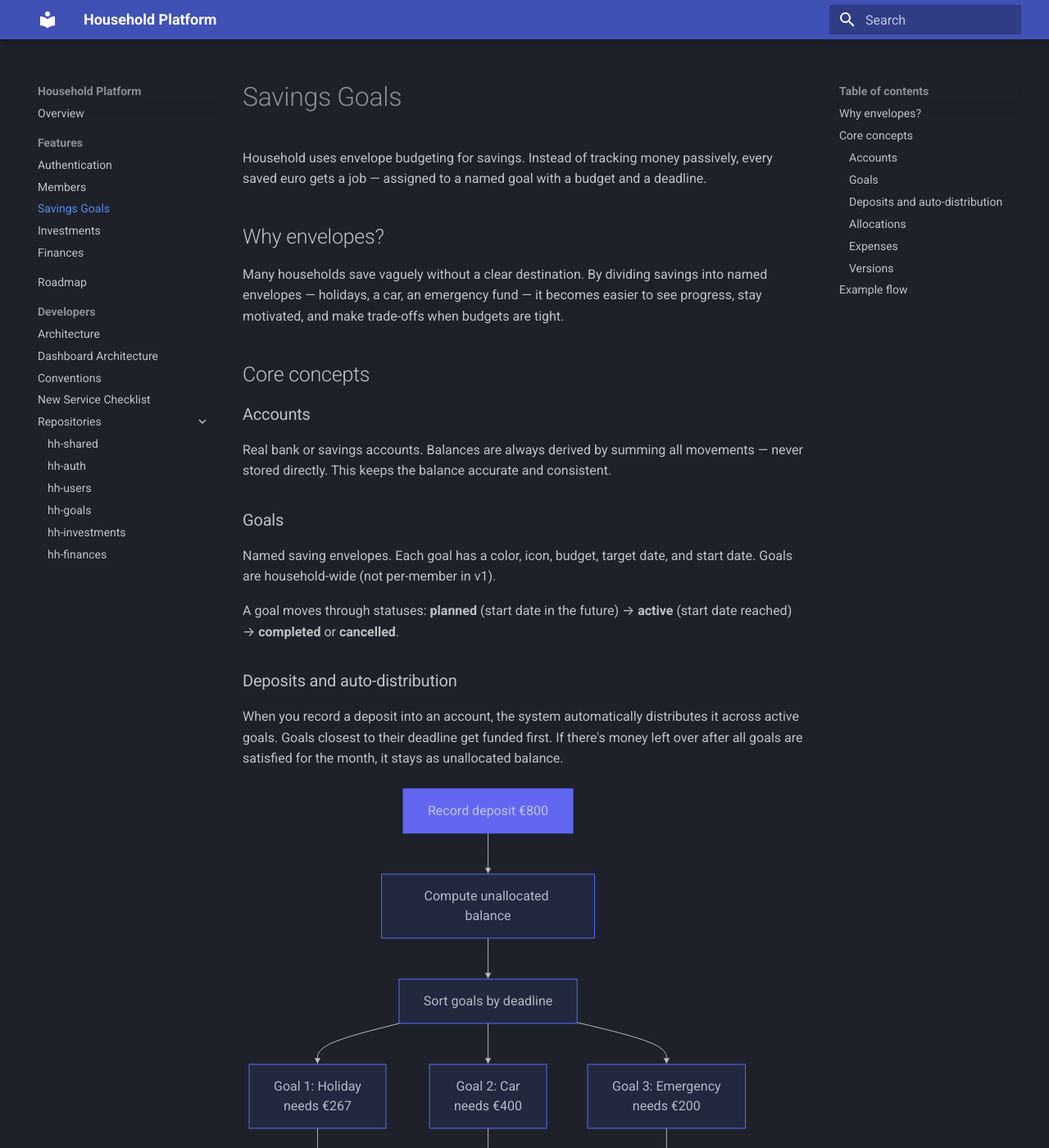
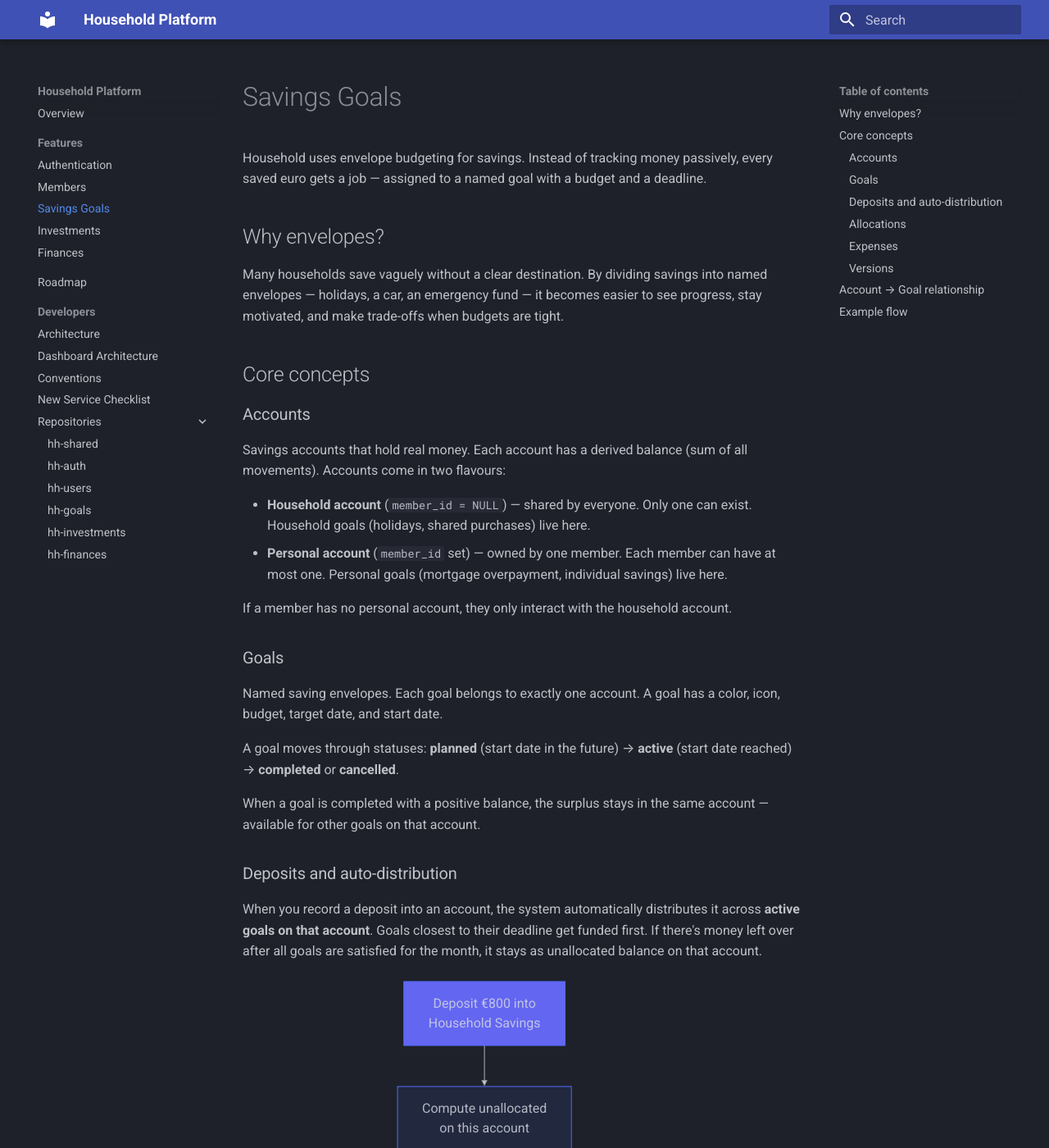
Before and after one commit to tiagorocha94/hh-docs, an MkDocs documentation site: the page built from docs/features/goals.md, in a window 1280 px wide and 1400 px high. Shown: the whole window at 82% size. Built offline with MkDocs 1.6.1 and Material for MkDocs 9.7.7, drawn with Linux system fonts in a browser that asks for light colours; some of the changed text lies outside the part shown.

Commit message:
docs: update goals feature doc for accountgoal model
- Accounts now have member_id (household vs personal)
- Goals belong to exactly one account via account_id
- Auto-distribution scoped to account
- Added accountgoal relationship diagram
- Updated example flow with household + personal accounts
- Updated hh-goals repo doc with new schema columns

````diff
--- a/docs/features/goals.md
+++ b/docs/features/goals.md
@@ -13,30 +13,44 @@ to see progress, stay motivated, and make trade-offs when budgets are tight.
 ## Core concepts
 
 ### Accounts
-Real bank or savings accounts. Balances are always derived by summing all
-movements — never stored directly. This keeps the balance accurate and
-consistent.
+
+Savings accounts that hold real money. Each account has a derived balance
+(sum of all movements). Accounts come in two flavours:
+
+- **Household account** (`member_id = NULL`) — shared by everyone. Only one
+  can exist. Household goals (holidays, shared purchases) live here.
+- **Personal account** (`member_id` set) — owned by one member. Each member
+  can have at most one. Personal goals (mortgage overpayment, individual
+  savings) live here.
+
+If a member has no personal account, they only interact with the household
+account.
 
 ### Goals
-Named saving envelopes. Each goal has a color, icon, budget, target date,
-and start date. Goals are household-wide (not per-member in v1).
+
+Named saving envelopes. Each goal belongs to exactly one account. A goal has
+a color, icon, budget, target date, and start date.
 
 A goal moves through statuses: **planned** (start date in the future) →
 **active** (start date reached) → **completed** or **cancelled**.
 
+When a goal is completed with a positive balance, the surplus stays in the
+same account — available for other goals on that account.
+
 ### Deposits and auto-distribution
+
 When you record a deposit into an account, the system automatically
-distributes it across active goals. Goals closest to their deadline get
-funded first. If there's money left over after all goals are satisfied for
-the month, it stays as unallocated balance.
+distributes it across **active goals on that account**. Goals closest to
+their deadline get funded first. If there's money left over after all goals
+are satisfied for the month, it stays as unallocated balance on that account.
 
 ```mermaid
 graph TD
-    D[Record deposit €800] --> C[Compute unallocated balance]
-    C --> S[Sort goals by deadline]
-    S --> G1[Goal 1: Holiday<br/>needs €267]
-    S --> G2[Goal 2: Car<br/>needs €400]
-    S --> G3[Goal 3: Emergency<br/>needs €200]
+    D[Deposit €800 into<br/>Household Savings] --> C[Compute unallocated<br/>on this account]
+    C --> S[Sort account goals<br/>by deadline]
+    S --> G1[Holiday<br/>needs €267]
+    S --> G2[Car<br/>needs €400]
+    S --> G3[Emergency<br/>needs €200]
     G1 --> A1[Allocate €267]
     G2 --> A2[Allocate €400]
     G3 --> A3[Allocate €133<br/>remaining]
@@ -48,25 +62,49 @@ graph TD
 ```
 
 ### Allocations
+
 Each goal has a monthly plan (budget ÷ months). As deposits come in, actual
 allocations are created. The gap between planned and actual drives the
 "met / partial / missed" status shown in the UI.
 
 ### Expenses
+
 Spending from a goal's virtual envelope. Recording an expense reduces the
 goal balance without touching any real account. This lets you track how much
 of a goal's budget has actually been spent.
 
 ### Versions
+
 When you change a goal's budget or target date, a new version is created.
 Past months keep their original plan. This preserves history and makes it
 easy to see how a savings plan evolved over time.
 
+## Account → Goal relationship
+
+The relationship between accounts and goals mirrors the entity → instrument
+pattern in the investments module:
+
+```
+Household Savings (member_id = NULL)
+├── Summer Holiday (shared goal)
+├── Car Fund (shared goal)
+└── Emergency Fund (shared goal)
+
+Alice's Savings (member_id = Alice)
+└── Mortgage Overpayment (personal goal)
+```
+
+- Deposits into "Household Savings" only distribute to goals on that account
+- Deposits into "Alice's Savings" only distribute to Alice's personal goals
+- Surplus from a completed goal stays in the same account
+
 ## Example flow
 
-1. Create an account "Main Savings"
-2. Create a goal "Summer Holiday" — budget €3,200, target June 2027
-3. Each month, record a deposit of €800 into Main Savings
-4. The system auto-distributes €267/month to Summer Holiday (and to other active goals)
-5. Book flights → record an expense of €450 against Summer Holiday
-6. When the holiday is done, mark the goal as completed
+1. Create a household account "Household Savings"
+2. Create a personal account "Alice's Savings"
+3. Create a shared goal "Summer Holiday" on Household Savings — budget €3,200
+4. Create a personal goal "Mortgage Extra" on Alice's Savings — budget €2,000
+5. Each month, deposit €800 into Household Savings → auto-distributes to shared goals
+6. Each month, deposit €200 into Alice's Savings → auto-distributes to Alice's goals
+7. Book flights → record an expense of €450 against Summer Holiday
+8. When the holiday is done, mark the goal as completed — surplus stays in Household Savings
````
Also changed, not shown: docs/repositories/hh-goals.md (+5 -3 lines).
